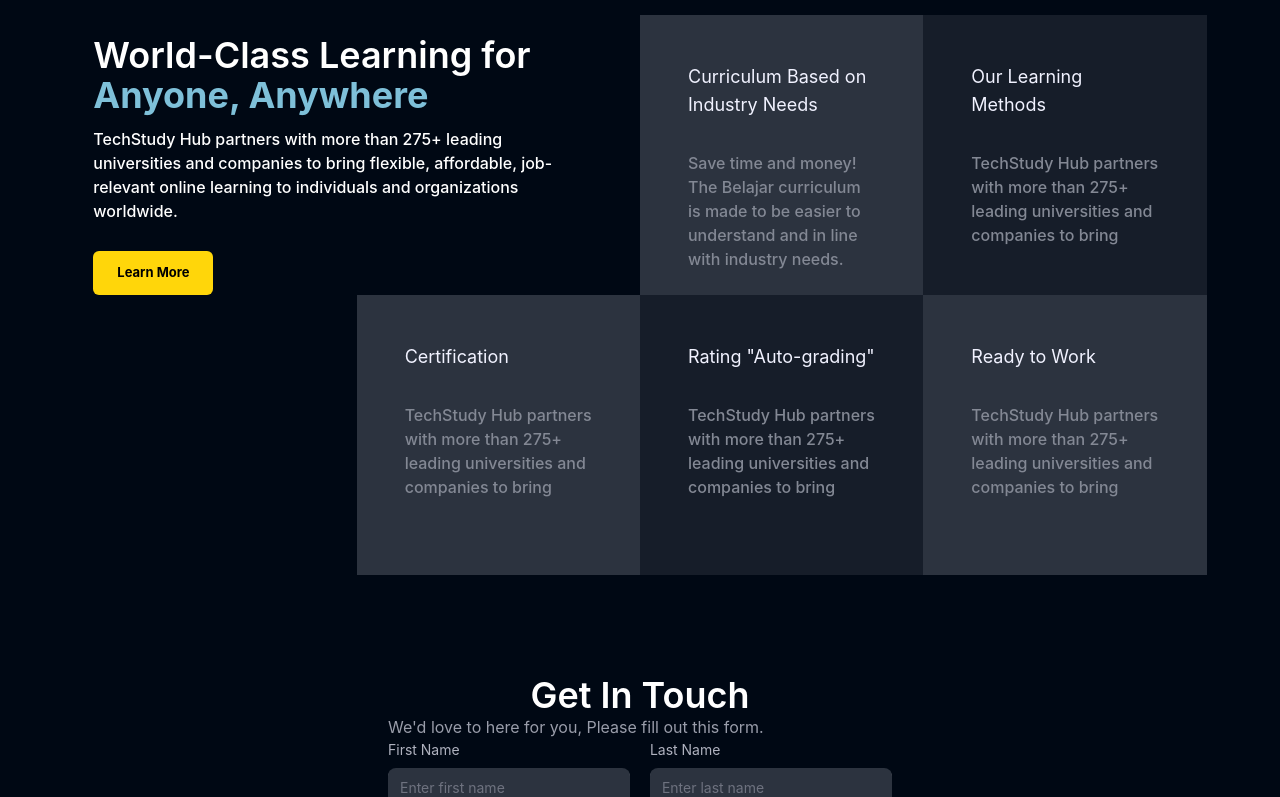
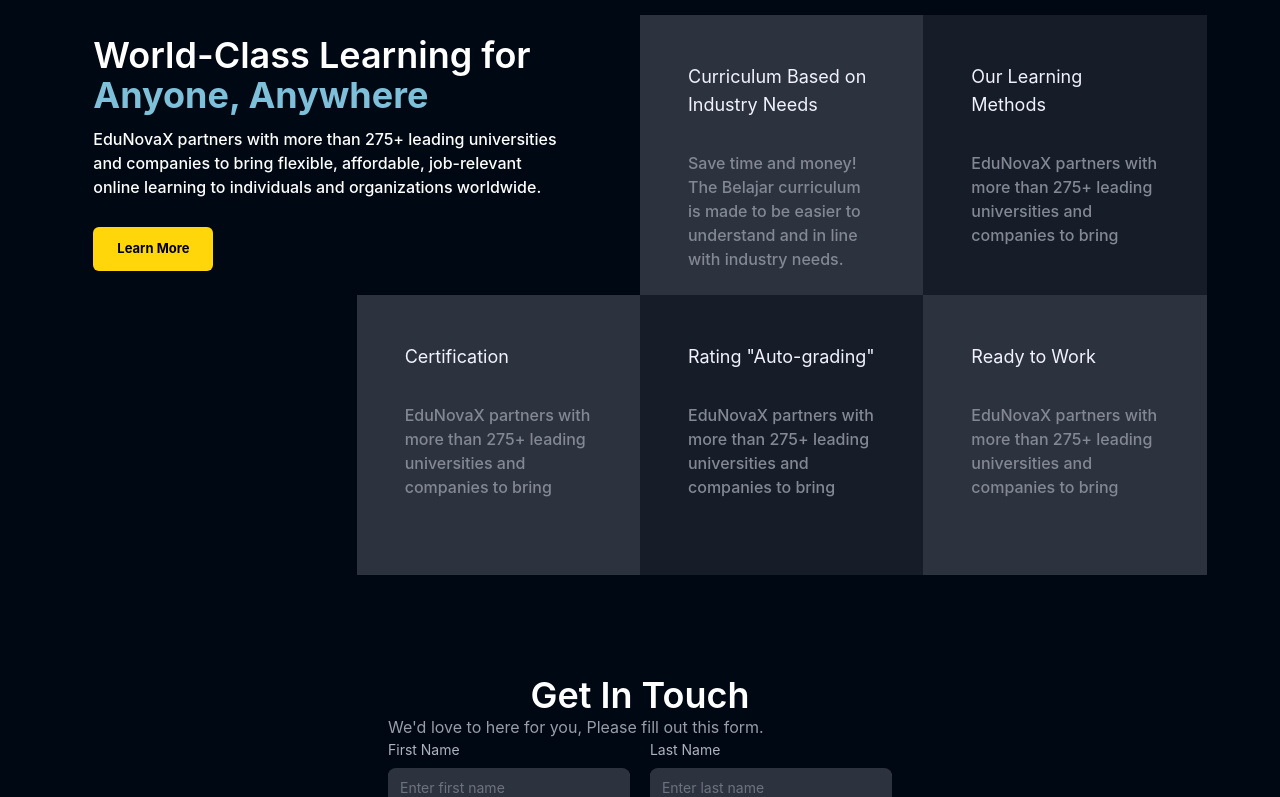
Before and after one commit to Azam8808/EduNovaX, a React (Create React App) app in the folder frontend/: page /about in a window 1280 px wide. Shown: the part 2000-2797 px from the top of the page. Built offline with nearby package versions, Linux system fonts and the light colour scheme; no server answers.

Commit message:
updated code

```diff
--- a/frontend/public/index.html
+++ b/frontend/public/index.html
@@ -4,7 +4,7 @@
 <head>
   <meta charset="utf-8" />
   <meta name="viewport" content="width=device-width, initial-scale=1" />
-  <title>TechStudy Hub</title>
+  <title>EduNovaX</title>
   <link rel="icon" type="image/png" href="./stack-of-books.png"/>
 </head>
 
--- a/frontend/src/Components/Common/Footer.jsx
+++ b/frontend/src/Components/Common/Footer.jsx
@@ -172,7 +172,7 @@
             })}
           </div>
 
-          <div className="text-center">TechStudy Hub</div>
+          <div className="text-center">EduNovaX</div>
         </div>
       </div>
     </div>
--- a/frontend/src/Components/Core/About/LearningGrid.jsx
+++ b/frontend/src/Components/Core/About/LearningGrid.jsx
@@ -8,7 +8,7 @@
       heading: "World-Class Learning for",
       highlightText: "Anyone, Anywhere",
       description:
-        "TechStudy Hub partners with more than 275+ leading universities and companies to bring flexible, affordable, job-relevant online learning to individuals and organizations worldwide.",
+        "EduNovaX partners with more than 275+ leading universities and companies to bring flexible, affordable, job-relevant online learning to individuals and organizations worldwide.",
       BtnText: "Learn More",
       BtnLink: "/",
     },
@@ -22,25 +22,25 @@
       order: 2,
       heading: "Our Learning Methods",
       description:
-        "TechStudy Hub partners with more than 275+ leading universities and companies to bring",
+        "EduNovaX partners with more than 275+ leading universities and companies to bring",
     },
     {
       order: 3,
       heading: "Certification",
       description:
-        "TechStudy Hub partners with more than 275+ leading universities and companies to bring",
+        "EduNovaX partners with more than 275+ leading universities and companies to bring",
     },
     {
       order: 4,
       heading: `Rating "Auto-grading"`,
       description:
-        "TechStudy Hub partners with more than 275+ leading universities and companies to bring",
+        "EduNovaX partners with more than 275+ leading universities and companies to bring",
     },
     {
       order: 5,
       heading: "Ready to Work",
       description:
-        "TechStudy Hub partners with more than 275+ leading universities and companies to bring",
+        "EduNovaX partners with more than 275+ leading universities and companies to bring",
     },
   ];
 
--- a/frontend/src/Components/Core/Homepage/InstructorSection.jsx
+++ b/frontend/src/Components/Core/Homepage/InstructorSection.jsx
@@ -21,7 +21,7 @@
                 <HighlightText text={"Instructor"}/>
             </div>
             <div className="font-medium text-[16px] text-richblack-300 w-[80%]">
-                Instructors from around the world teach millions of students on TechStudy Hub. We provide the tools and skills to teach what you love.
+                Instructors from around the world teach millions of students on EduNovaX. We provide the tools and skills to teach what you love.
             </div>
 
             <div className="w-fit">
--- a/frontend/src/pages/About.jsx
+++ b/frontend/src/pages/About.jsx
@@ -21,7 +21,7 @@
               Driving Innovation in Online Education for a
               <HighlightText text={"Brighter Future"} />
               <p className="mx-auto mt-3 text-center text-base font-medium text-richblack-300 lg:w-[95%]">
-                TechStudy Hub is at the forefront of driving innovation in online
+                EduNovaX is at the forefront of driving innovation in online
                 education. We're passionate about creating a brighter future by
                 offering cutting-edge courses, leveraging emerging technologies,
                 and nurturing a vibrant learning community.
--- a/frontend/src/pages/Home.jsx
+++ b/frontend/src/pages/Home.jsx
@@ -147,7 +147,7 @@
                         </div>
                         <div className="flex flex-col gap-10 w-[40%] items-start">
                             <div className="text-[16px]">
-                                The modern TechStudy Hub is the dictates its own terms. Today, to be a competitive specialist requires more than professional skills.
+                                The modern EduNovaX is the dictates its own terms. Today, to be a competitive specialist requires more than professional skills.
                             </div>
                             <CTAButton active={true} linkto={"/signup"}>
                                 Learn More
--- a/frontend/src/pages/Signup.jsx
+++ b/frontend/src/pages/Signup.jsx
@@ -4,7 +4,7 @@
 function Signup() {
   return (
     <Template
-      title="Join the millions learning to code with TechStudy Hub for free"
+      title="Join the millions learning to code with EduNovaX for free"
       description1="Build skills for today, tomorrow, and beyond."
       description2="Education to future-proof your career."
       image={signupImg}
--- a/frontend/src/services/operations/studentFeaturesAPI.js
+++ b/frontend/src/services/operations/studentFeaturesAPI.js
@@ -69,7 +69,7 @@
       currency: orderResponse.data.data.currency,
       amount: `${orderResponse.data.data.amount}`,
       order_id: orderResponse.data.data.id,
-      name: "TechStudy Hub",
+      name: "EduNovaX",
       description: "Thank you for Purchasing the Course.",
       image: rzpLogo,
       prefill: {
```
Also changed, not shown: 1 other file (tests, documents, lock files or other folders).
